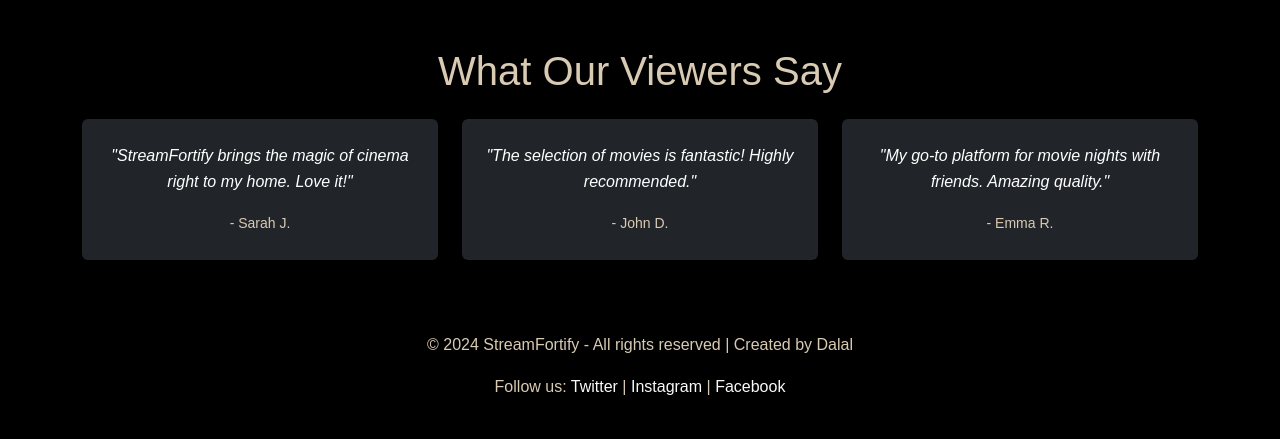
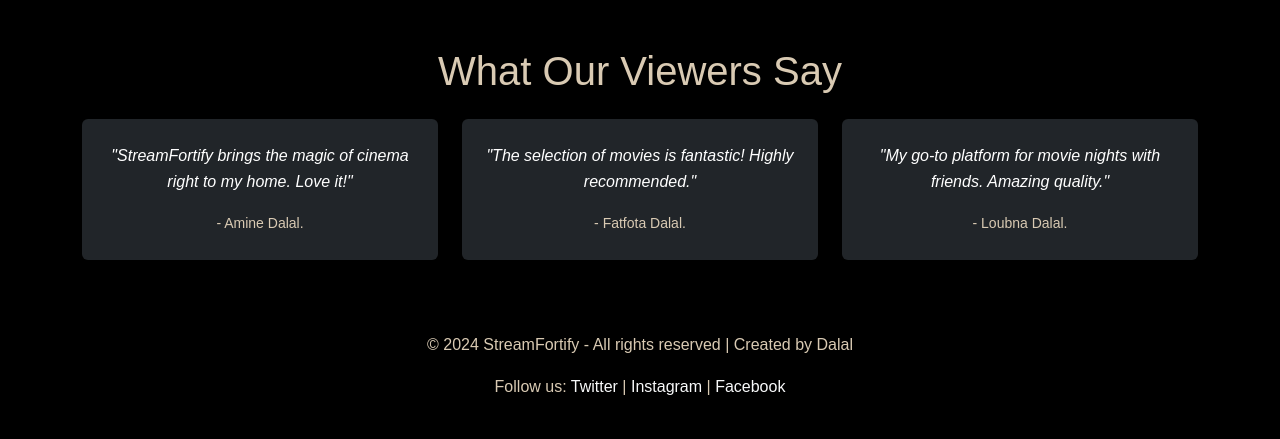
Before and after one commit to dalal-1/MonProjetSecurite, a Flask app: page / in a window 1280 px wide. Shown: the part 2067-2506 px from the top of the page. Run offline with Flask 3, Linux system fonts and the light colour scheme; some libraries are stand-ins or nearby versions.

Commit message:
u're the goat a dalaal

```diff
--- a/templates/index.html
+++ b/templates/index.html
@@ -121,19 +121,19 @@
                 <div class="col-md-4">
                     <div class="p-4 bg-dark rounded shadow">
                         <p>"StreamFortify brings the magic of cinema right to my home. Love it!"</p>
-                        <small>- Sarah J.</small>
+                        <small>- Amine Dalal.</small>
                     </div>
                 </div>
                 <div class="col-md-4">
                     <div class="p-4 bg-dark rounded shadow">
                         <p>"The selection of movies is fantastic! Highly recommended."</p>
-                        <small>- John D.</small>
+                        <small>- Fatfota Dalal.</small>
                     </div>
                 </div>
                 <div class="col-md-4">
                     <div class="p-4 bg-dark rounded shadow">
                         <p>"My go-to platform for movie nights with friends. Amazing quality."</p>
-                        <small>- Emma R.</small>
+                        <small>- Loubna Dalal.</small>
                     </div>
                 </div>
             </div>
```
Also changed, not shown: README.md, security_scan.py (added), 1 other file.
